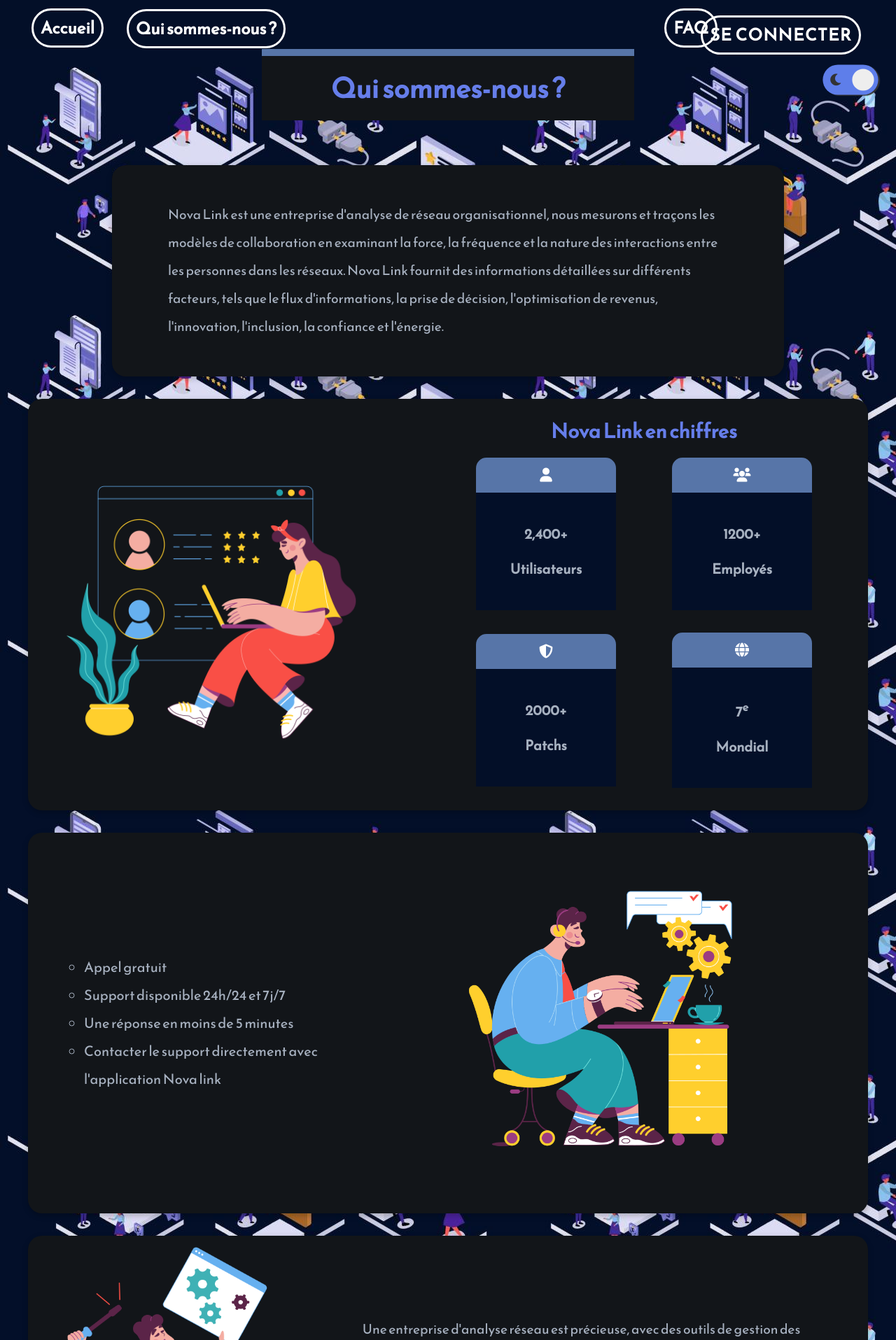
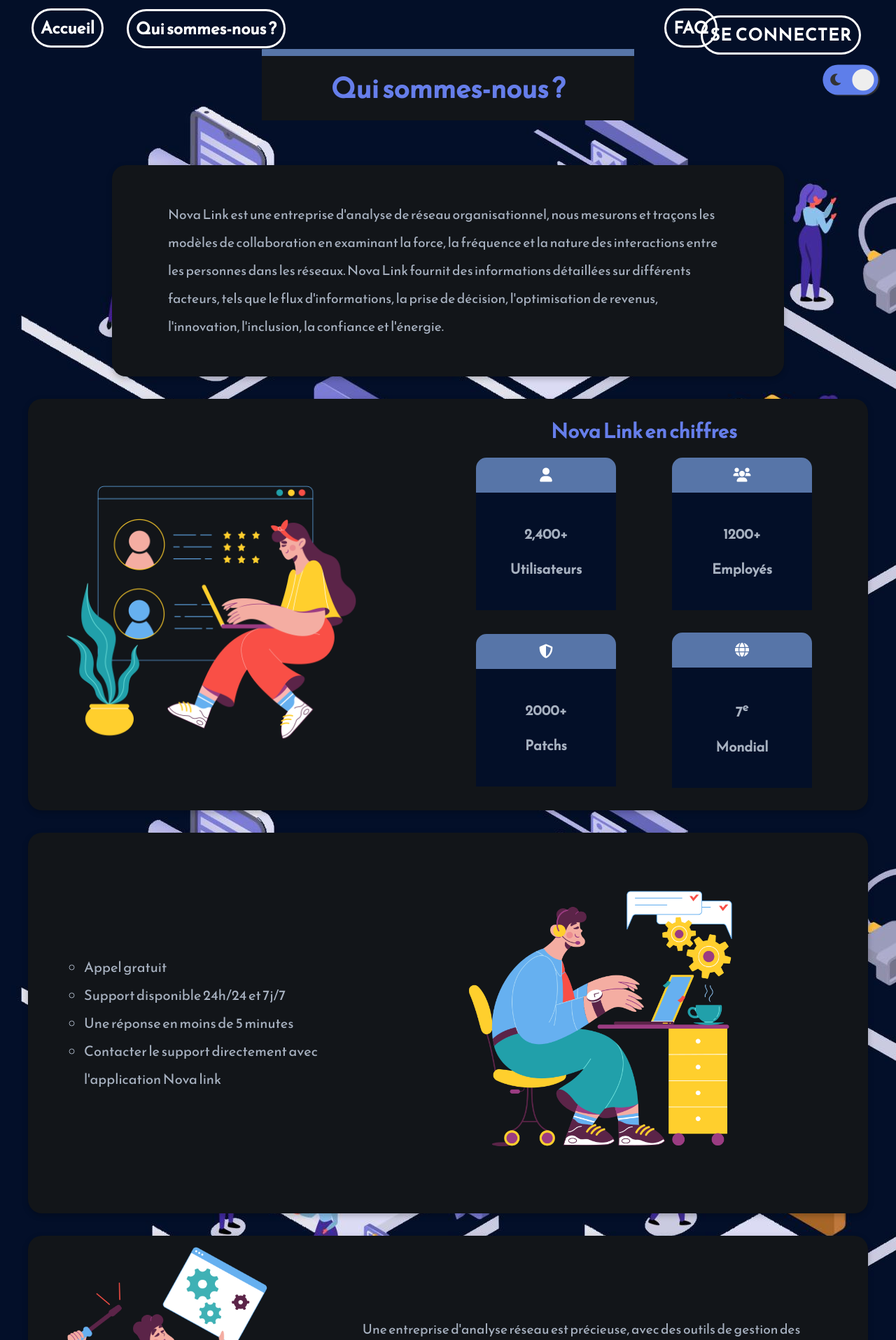
Before and after one commit to siralex214/tram_reseaux, a PHP site: page /nous.php in a window 1280 px wide, after a click that opens the changed part. Shown: the top 1915 px of the page at 70% size. Run offline with PHP 8.4, Linux system fonts and the light colour scheme.

Commit message:
dark background

```diff
--- a/assets/style/style.css
+++ b/assets/style/style.css
@@ -751,7 +751,7 @@
 }
 
 .dark .section_qsn{
-    background: url('../img/dark-mode-background-qsn.jpeg') ;
+    background: url('../img/Dark-Background.jpeg') ;
 }
 .dark .container, .dark .intro_qsn , .dark .h1-qsn , .dark .blue,  .dark .red {
     background: #121519
```
Also changed, not shown: assets/img/Dark-Background.jpeg (added).
